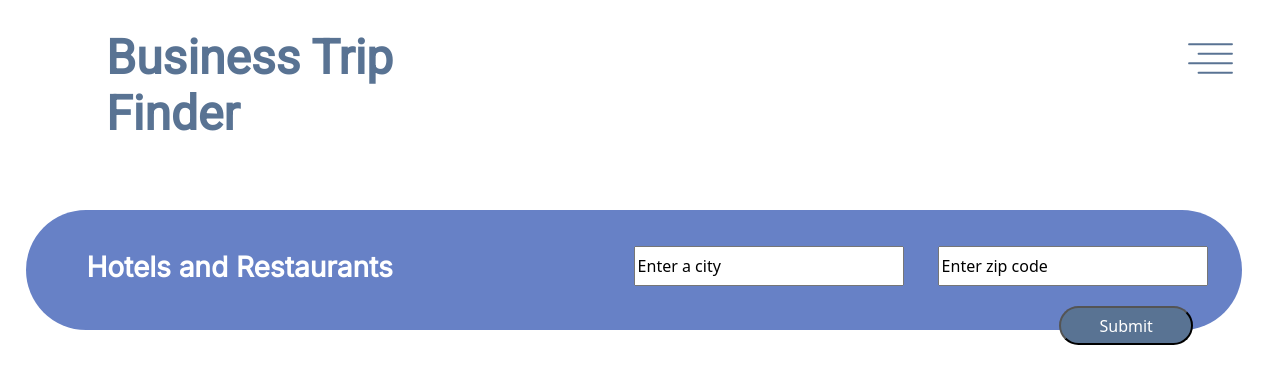
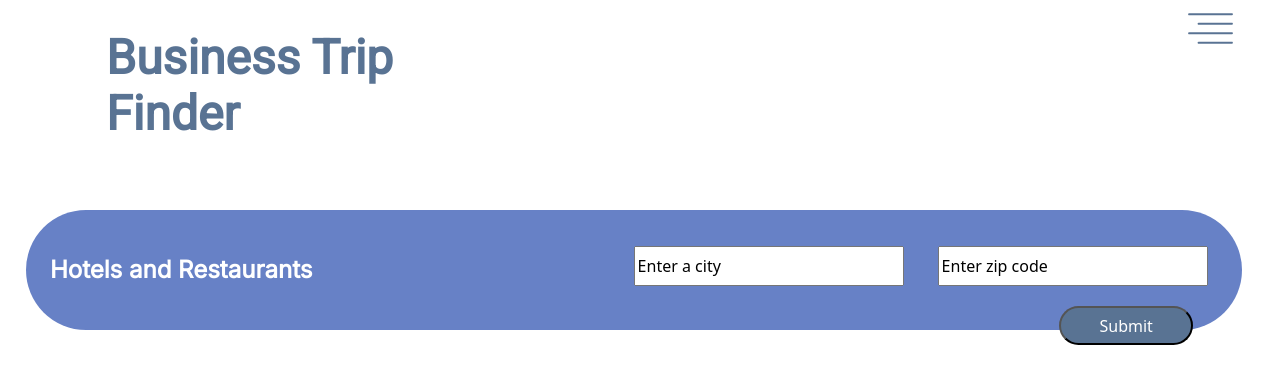
Before and after one commit to evanJensengit/UWB-Hacks-From-Home, a Flask app: page /places in a window 1280 px wide. Shown: the top 384 px of the page. Run offline with Flask 2, Linux system fonts and the light colour scheme.

Commit message:
Fix the box style

```diff
--- a/static/base.css
+++ b/static/base.css
@@ -97,7 +97,7 @@ body {
 }
 
 a.icon {
-    position: absolute;
+    position: relative;
     left: 90%;
     margin: 30px;
 }
@@ -114,17 +114,22 @@ a.icon {
 }
 
 .result p {
+    position: relative;
+    top: 5%;
+    left: 5%;
+    right: 5%;
     font-family: Inter;
-    font-size: 24px;
+    font-size: 20px;
 }
 
 .display {
-    position: absolute;
+    position: relative;
     display: flex;
     align-items: center;
     justify-content: space-evenly;
+    flex: 2 1 auto;
     left: 1%;
-    top: 90%;
+    top: 200px;
 }
 
 #submit_btn {
@@ -138,3 +143,14 @@ a.icon {
     border-radius: 65px;
     color: white;
 }
+
+#search_bar p {
+    color: white;
+    left: 2%;
+    top: 35%;
+    position: absolute;
+    font-family: Inter;
+    font-size: 24px;
+    font-style: normal;
+    font-weight: bold;
+}
--- a/static/intro.js
+++ b/static/intro.js
@@ -5,3 +5,8 @@ function openNav() {
 function closeNav() {
   document.getElementById("menu_links").style.width = "0";
 }
+
+function goToScreen() {
+    var chosen = document.getElementById("dropdown")
+    window.location.href = chosen.value
+}
--- a/static/styles.css
+++ b/static/styles.css
@@ -123,7 +123,7 @@ body {
     position: absolute;
     left: 20%;
     top: 500px;
-    background-color: #C4C4C4;
+    background-color: #597393;
     color: white;
     width: 555px;
     height: 53px;
@@ -169,6 +169,6 @@ body {
 }
 
 a.icon {
-    position: absolute;
+    position: relative;
     left: 90%;
 }
--- a/templates/base.html
+++ b/templates/base.html
@@ -31,11 +31,7 @@
         <a href="javascript:void(0);" class="icon" onclick="openNav()">
             <img src="/static/align-right.png"/>
         </a>
-        <div id="search_bar">
-            <p>{% block header %}{% endblock %}</p>
-            {% block content %}{% endblock %}
-            <section class="spacing"></section>
-        </div>
+        {% block content %}{% endblock %}
 
         <!-- <script type="text/javascript" src="/static/jquery-3.5.1.min.js"></script> -->
         <script type=text/javascript src="{{
--- a/templates/places.html
+++ b/templates/places.html
@@ -4,15 +4,19 @@
 {% endblock %}
 
 {% block content %}
-<form action="/places" method="POST" id="findPlacesID">
-    <input type="text" name="city" class="input_box" id="state_code" value="Enter a city" onClick="this.select();">
-    <input type="text" name="zip_code" class="input_box" id="zip_code" value="Enter zip code" onClick="this.select();">
-    <button id="submit_btn" form="findPlacesID" type="submit">Submit</button>
-</form>
+<div id="search_bar">
+    <p>Hotels and Restaurants</p>
+    <form action="/places" method="POST" id="findPlacesID">
+        <input type="text" name="city" class="input_box" id="state_code" value="Enter a city" onClick="this.select();">
+        <input type="text" name="zip_code" class="input_box" id="zip_code" value="Enter zip code" onClick="this.select();">
+        <button id="submit_btn" form="findPlacesID" type="submit">Submit</button>
+    </form>
+</div>
 
 <div class="display">
     {% if showHotels == True %}
         {% autoescape false %}
+            <p>Here are the hotels that we can find:</p>
             {% for items in hotels %}
                 <div class="result">
                     <p>{{items}}</p>
```
Also changed, not shown: templates/intro.html (+6 -6 lines), templates/vaccination-sites.html (+9 -5 lines), templates/vaccination-sites1.html (deleted, +0 -33 lines).
